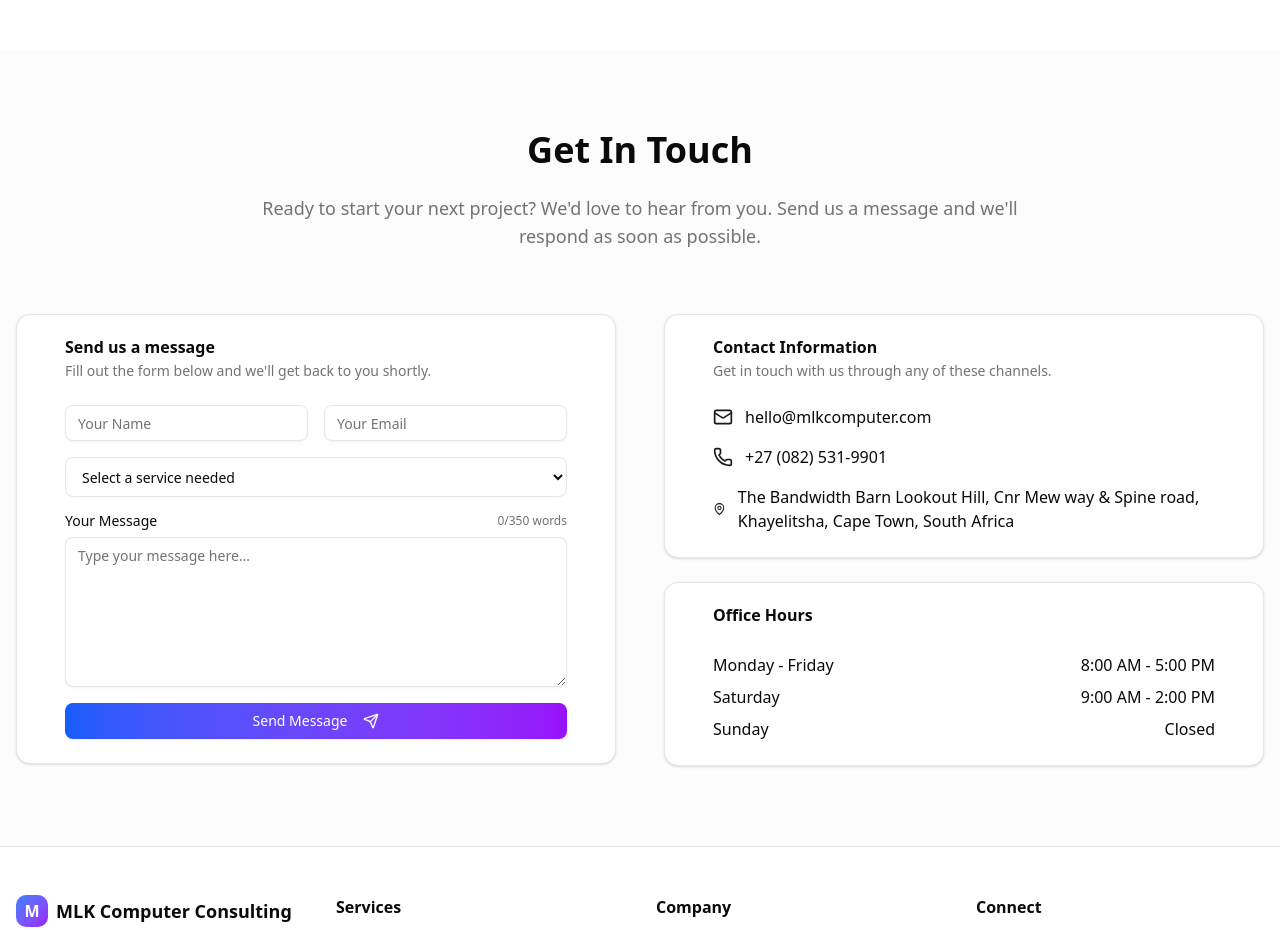
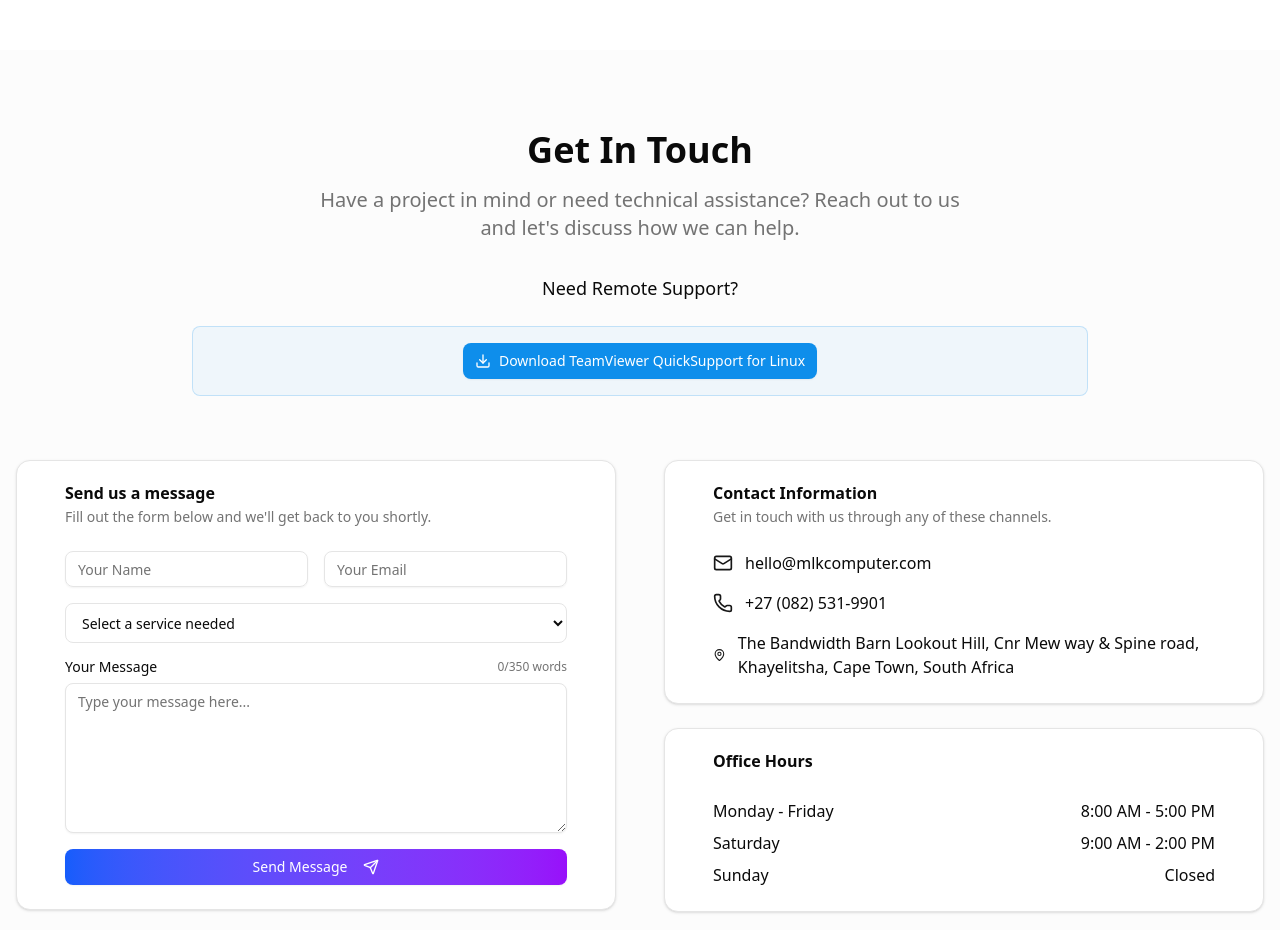
Before and after one commit to ZolileN/mlkcomputerconsulting, a React (Vite) app: page / in a window 1280 px wide. Shown: the part 3740-4670 px from the top of the page. Built offline with nearby package versions, Linux system fonts and the light colour scheme.

Commit message:
implemented Teamviewer button

```diff
--- a/src/App.jsx
+++ b/src/App.jsx
@@ -32,9 +32,11 @@ import {
   CheckCircle,
   Star,
   Send,
-  ArrowUp
+  ArrowUp,
+  Download  // Add this import
 } from 'lucide-react'
 import BackToTop from './components/BackToTop';
+import TeamViewerDownload from './components/TeamViewerDownload'; // Add this import
 import './App.css'
 
 function App() {
@@ -397,14 +399,18 @@ function App() {
               initial={{ opacity: 0, height: 0 }}
               animate={{ opacity: 1, height: 'auto' }}
               exit={{ opacity: 0, height: 0 }}
-              className="md:hidden bg-background border-t border-border"
+              transition={{ duration: 0.3 }}
+              className="md:hidden bg-background border-t border-border fixed top-16 left-0 right-0 z-50 overflow-hidden"
             >
-              <div className="container mx-auto px-4 py-4 space-y-4">
+              <div className="container mx-auto px-4 py-4 space-y-4 bg-background">
                 {['home', 'about', 'services', 'process', 'facts', 'contact'].map((item) => (
                   <button
                     key={item}
-                    onClick={() => scrollToSection(item)}
-                    className="block w-full text-left capitalize py-2 text-muted-foreground hover:text-foreground transition-colors"
+                    onClick={(e) => {
+                      e.preventDefault();
+                      scrollToSection(item);
+                    }}
+                    className="block w-full text-left capitalize py-3 px-4 rounded-lg text-muted-foreground hover:text-foreground hover:bg-muted/50 transition-colors"
                   >
                     {item}
                   </button>
@@ -706,16 +712,22 @@ function App() {
       <section id="contact" className="py-20 bg-muted/30">
         <div className="container mx-auto px-4">
           <motion.div
-            initial={{ opacity: 0, y: 50 }}
+            initial={{ opacity: 0, y: 20 }}
             whileInView={{ opacity: 1, y: 0 }}
             viewport={{ once: true }}
-            transition={{ duration: 0.8 }}
-            className="text-center mb-16"
+            transition={{ duration: 0.5 }}
+            className="max-w-4xl mx-auto text-center mb-16"
           >
-            <h2 className="text-3xl md:text-4xl font-bold mb-6">Get In Touch</h2>
-            <p className="text-lg text-muted-foreground max-w-3xl mx-auto">
-              Ready to start your next project? We'd love to hear from you. Send us a message and we'll respond as soon as possible.
+            <h2 className="text-4xl font-bold mb-4">Get In Touch</h2>
+            <p className="text-xl text-muted-foreground max-w-2xl mx-auto">
+              Have a project in mind or need technical assistance? Reach out to us and let's discuss how we can help.
             </p>
+
+            {/* Add TeamViewer Download Button */}
+            <div className="mt-8">
+              <h3 className="text-lg font-medium mb-4">Need Remote Support?</h3>
+              <TeamViewerDownload />
+            </div>
           </motion.div>
 
           <div className="grid lg:grid-cols-2 gap-12">
--- /dev/null
+++ b/src/components/TeamViewerDownload.jsx
@@ -0,0 +1,95 @@
+import { useState, useEffect } from 'react';
+import { Download } from 'lucide-react';
+import { Button } from '@/components/ui/button';
+import '../styles/TeamViewerDownload.css';
+
+const TeamViewerDownload = () => {
+  const [os, setOs] = useState(null);
+  const [isLoading, setIsLoading] = useState(true);
+
+  useEffect(() => {
+    // Detect user's operating system
+    const detectOS = () => {
+      const userAgent = window.navigator.userAgent;
+      const platform = window.navigator.platform;
+
+      if (/Mac|iPhone|iPod|iPad/i.test(platform)) {
+        return 'mac';
+      } else if (/Win/.test(platform)) {
+        return 'windows';
+      } else if (/Linux/.test(platform) && !/Android/.test(userAgent)) {
+        return 'linux';
+      } else if (/Android/.test(userAgent)) {
+        return 'android';
+      } else if (/iPhone|iPad|iPod/.test(platform) || (platform === 'MacIntel' && navigator.maxTouchPoints > 1)) {
+        return 'ios';
+      }
+      return 'unknown';
+    };
+
+    setOs(detectOS());
+    setIsLoading(false);
+  }, []);
+
+  const getDownloadLink = () => {
+    switch(os) {
+      case 'windows':
+        return 'https://download.teamviewer.com/download/TeamViewerQS.exe';
+      case 'mac':
+        return 'https://download.teamviewer.com/download/TeamViewerQS.dmg';
+      case 'linux':
+        return 'https://download.teamviewer.com/download/linux/teamviewer_amd64.deb';
+      case 'android':
+        return 'https://play.google.com/store/apps/details?id=com.teamviewer.quicksupport.market';
+      case 'ios':
+        return 'https://apps.apple.com/app/teamviewer-quicksupport/id806951658';
+      default:
+        return 'https://www.teamviewer.com/en/download/';
+    }
+  };
+
+  const getButtonText = () => {
+    if (isLoading) return 'Detecting your OS...';
+
+    switch(os) {
+      case 'windows':
+        return 'Download TeamViewer QuickSupport for Windows';
+      case 'mac':
+        return 'Download TeamViewer QuickSupport for Mac';
+      case 'linux':
+        return 'Download TeamViewer QuickSupport for Linux';
+      case 'android':
+        return 'Get TeamViewer QuickSupport on Google Play';
+      case 'ios':
+        return 'Get TeamViewer QuickSupport on App Store';
+      default:
+        return 'Download TeamViewer QuickSupport';
+    }
+  };
+
+  return (
+    <div className="teamviewer-download">
+      <Button
+        asChild
+        className="bg-[#0E8EEB] hover:bg-[#0c7bc9] text-white"
+      >
+        <a
+          href={getDownloadLink()}
+          target="_blank"
+          rel="noopener noreferrer"
+          className="flex items-center gap-2"
+        >
+          <Download className="h-4 w-4" />
+          {getButtonText()}
+        </a>
+      </Button>
+      {os === 'ios' && (
+        <p className="text-sm text-muted-foreground mt-2">
+          Note: On iOS, please install TeamViewer QuickSupport from the App Store and share the displayed ID with our support team.
+        </p>
+      )}
+    </div>
+  );
+};
+
+export default TeamViewerDownload;
--- /dev/null
+++ b/src/styles/TeamViewerDownload.css
@@ -0,0 +1,90 @@
+.teamviewer-download {
+  display: flex;
+  flex-direction: column;
+  align-items: center;
+  margin: 1.5rem 0;
+  padding: 1rem;
+  border-radius: 0.5rem;
+  background-color: rgba(14, 142, 235, 0.05);
+  border: 1px solid rgba(14, 142, 235, 0.2);
+  transition: all 0.3s ease;
+}
+
+.teamviewer-download:hover {
+  background-color: rgba(14, 142, 235, 0.1);
+  transform: translateY(-2px);
+  box-shadow: 0 4px 6px -1px rgba(0, 0, 0, 0.1), 0 2px 4px -1px rgba(0, 0, 0, 0.06);
+}
+
+.teamviewer-download a {
+  text-decoration: none;
+  display: inline-flex;
+  align-items: center;
+  gap: 0.5rem;
+  font-weight: 500;
+  transition: all 0.2s ease;
+}
+
+.teamviewer-download .btn-download {
+  background-color: #0E8EEB;
+  color: white;
+  border: none;
+  padding: 0.625rem 1.25rem;
+  border-radius: 0.375rem;
+  font-size: 0.9375rem;
+  cursor: pointer;
+  transition: all 0.2s ease;
+  display: inline-flex;
+  align-items: center;
+  gap: 0.5rem;
+}
+
+.teamviewer-download .btn-download:hover {
+  background-color: #0c7bc9;
+  transform: translateY(-1px);
+}
+
+.teamviewer-download .btn-download:active {
+  transform: translateY(0);
+}
+
+.teamviewer-download .os-note {
+  margin-top: 0.75rem;
+  font-size: 0.8125rem;
+  color: #6b7280;
+  text-align: center;
+  max-width: 32rem;
+  line-height: 1.4;
+}
+
+/* Animation for loading state */
+@keyframes pulse {
+  0%, 100% {
+    opacity: 1;
+  }
+  50% {
+    opacity: 0.7;
+  }
+}
+
+.teamviewer-download .loading {
+  animation: pulse 1.5s ease-in-out infinite;
+}
+
+/* Responsive adjustments */
+@media (max-width: 640px) {
+  .teamviewer-download {
+    padding: 0.75rem;
+    text-align: center;
+  }
+
+  .teamviewer-download .btn-download {
+    width: 100%;
+    justify-content: center;
+    padding: 0.75rem 1rem;
+  }
+
+  .teamviewer-download .os-note {
+    font-size: 0.75rem;
+  }
+}
```
